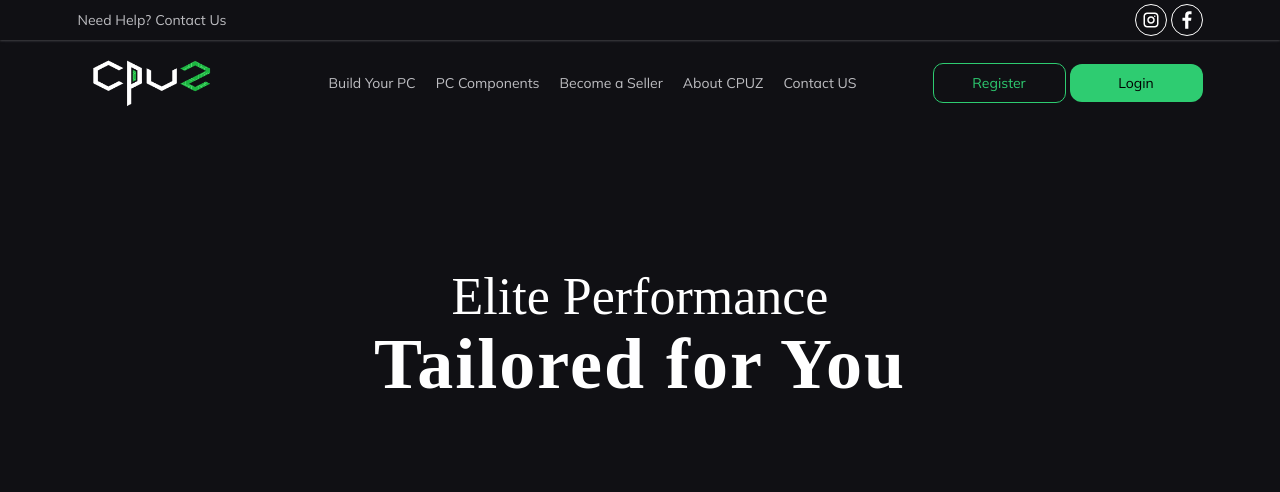
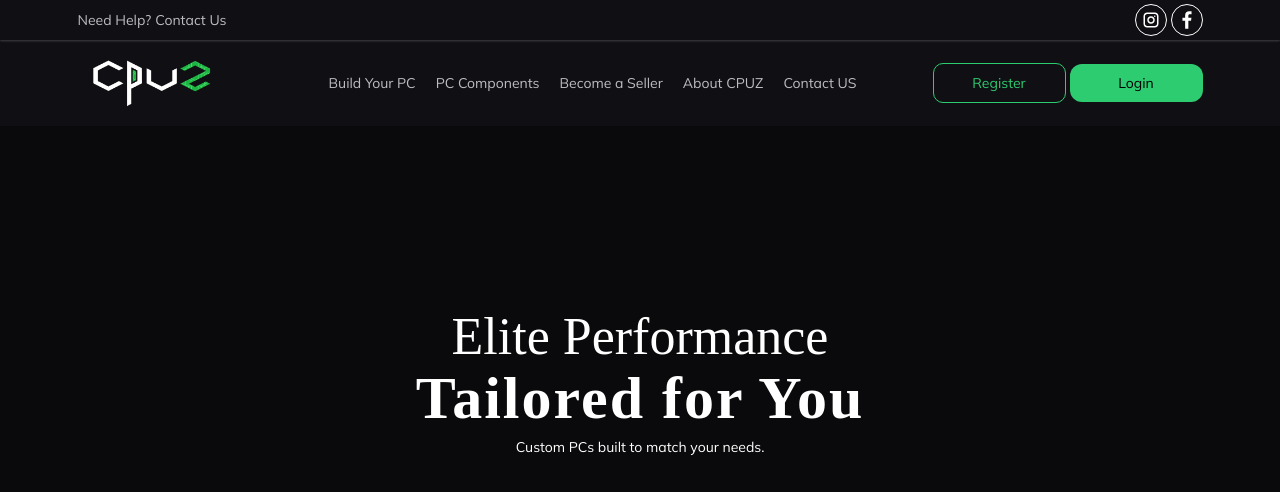
Before and after one commit to Pranij3000/CPUZ, a React (Vite) app: page / in a window 1280 px wide. Shown: the top 492 px of the page. Built offline with nearby package versions, Linux system fonts and the light colour scheme; a web font is replaced by a local one.

Commit message:
banner video completed

```diff
--- a/client/src/components/backgrounds/BackgroundVideo.jsx
+++ b/client/src/components/backgrounds/BackgroundVideo.jsx
@@ -1,3 +1,84 @@
+import { useEffect, useRef } from "react";
+import "./BackgroundVideo.scss";
+
 export default function BackgroundVideo({ url }) {
-  return <></>;
+  const playerRef = useRef(null);
+  const playerInstance = useRef(null);
+  const intervalRef = useRef(null);
+
+  const extractVideoId = (ytUrl) => {
+    const match = ytUrl.match(/(?:youtu\.be\/|youtube\.com\/(?:watch\?v=|embed\/|v\/|shorts\/))([\w-]{11})/);
+    return match ? match[1] : "";
+  };
+
+  useEffect(() => {
+    const videoId = extractVideoId(url);
+
+    const onYouTubeIframeAPIReady = () => {
+      playerInstance.current = new window.YT.Player(playerRef.current, {
+        videoId,
+        playerVars: {
+          autoplay: 1,
+          mute: 1,
+          controls: 0,
+          modestbranding: 1,
+          showinfo: 0,
+          rel: 0,
+          loop: 0, // handled manually
+        },
+        events: {
+          onReady: (event) => {
+            event.target.playVideo();
+            intervalRef.current = setInterval(() => {
+              const currentTime = event.target.getCurrentTime();
+              if (currentTime >= 15) {
+                event.target.seekTo(0);
+              }
+            }, 1000);
+          },
+        },
+      });
+    };
+
+    if (!window.YT || !window.YT.Player) {
+      const tag = document.createElement("script");
+      tag.src = "https://www.youtube.com/iframe_api";
+      document.body.appendChild(tag);
+      window.onYouTubeIframeAPIReady = onYouTubeIframeAPIReady;
+    } else {
+      onYouTubeIframeAPIReady();
+    }
+
+    return () => {
+      clearInterval(intervalRef.current);
+      if (playerInstance.current) {
+        playerInstance.current.destroy();
+      }
+    };
+  }, [url]);
+
+  return (
+    <div
+      className="bg-video"
+      style={{
+        position: "relative",
+        width: "100%",
+        height: "100vh",
+        overflow: "hidden",
+      }}
+    >
+      <div
+        ref={playerRef}
+        style={{
+          position: "absolute",
+          top: "-50%",
+          left: "-50%",
+          width: "200%",
+          height: "200%",
+          pointerEvents: "none",
+          zIndex: "-1",
+        }}
+      />
+    </div>
+  );
 }
--- a/client/src/components/backgrounds/BackgroundVideo.scss
+++ b/client/src/components/backgrounds/BackgroundVideo.scss
@@ -0,0 +1,8 @@
+.bg-video {
+  height: 100% !important;
+  left: 0;
+  top: 0;
+  iframe {
+    object-fit: contain;
+  }
+}
--- a/client/src/pages/HomePage.jsx
+++ b/client/src/pages/HomePage.jsx
@@ -3,7 +3,7 @@ import BannerVideo from "../sections/BannerVideo";
 export default function Homepage() {
   return (
     <>
-      <BannerVideo title="Tailored for You" subTitle="Elite Performance" url="https://www.youtube.com/watch?v=01yMMLuGMRU&ab_channel=InfoFusion2.0" />
+      <BannerVideo title="Elite Performance" spanText="Tailored for You" subTitle="Custom PCs built to match your needs." url="https://www.youtube.com/watch?v=01yMMLuGMRU&ab_channel=InfoFusion2.0" />
     </>
   );
 }
--- a/client/src/sections/BannerVideo.jsx
+++ b/client/src/sections/BannerVideo.jsx
@@ -1,17 +1,18 @@
 import "./BannerVideo.scss";
 import BackgroundVideo from "../components/backgrounds/BackgroundVideo.jsx";
 
-export default function BannerVideo({ url, title, subTitle }) {
+export default function BannerVideo({ url, title, spanText, subTitle }) {
   return (
     <>
-      <section className="banner py-140">
+      <section className="banner py-64 py-md-120 pt-xl-180 pb-xl-260">
         <div className="container">
           <div className="banner-wrapper">
             <div className="title text-center">
-              <h1>
-                {subTitle}
-                <span>{title}</span>
+              <h1 className="mb-12">
+                {title}
+                <span>{spanText}</span>
               </h1>
+              <p>{subTitle}</p>
             </div>
           </div>
         </div>
--- a/client/src/sections/BannerVideo.scss
+++ b/client/src/sections/BannerVideo.scss
@@ -1,5 +1,9 @@
 .banner {
   position: relative;
+  .banner-wrapper {
+    position: relative;
+    z-index: 1;
+  }
   .background-video-wrapper {
     position: absolute;
     left: 0;
@@ -7,13 +11,16 @@
     width: 100%;
     top: 0;
     z-index: -1;
-    .video-container {
+    overflow: hidden;
+    &::after {
+      position: absolute;
+      content: "";
+      top: 0;
+      left: 0;
+      width: 100%;
       height: 100%;
-      .plyr-react {
-        height: 100%;
-        width: 100%;
-        object-fit: cover;
-      }
+      background: linear-gradient(0deg, rgba(0, 0, 0, 0.4) 0%, rgba(0, 0, 0, 0.4) 100%);
+      z-index: 0;
     }
   }
 }
--- a/client/src/styles/_global.scss
+++ b/client/src/styles/_global.scss
@@ -93,6 +93,8 @@ strong {
   font-family: "Red Rose", serif;
   color: var(--white);
   font-weight: 700;
+  margin: 0;
+  padding: 0;
 }
 
 h1 {
@@ -186,11 +188,14 @@ li {
     span {
       display: block;
       font-weight: 700;
-      font-size: 7.2rem;
+      font-size: clamp(4.8rem, 4.8rem + 1.21vw, 6rem);
       color: var(--white);
       letter-spacing: 2px;
       line-height: 100%;
     }
+  }
+  p {
+    color: var(--white);
   }
   &.title-primary {
     span {
```
